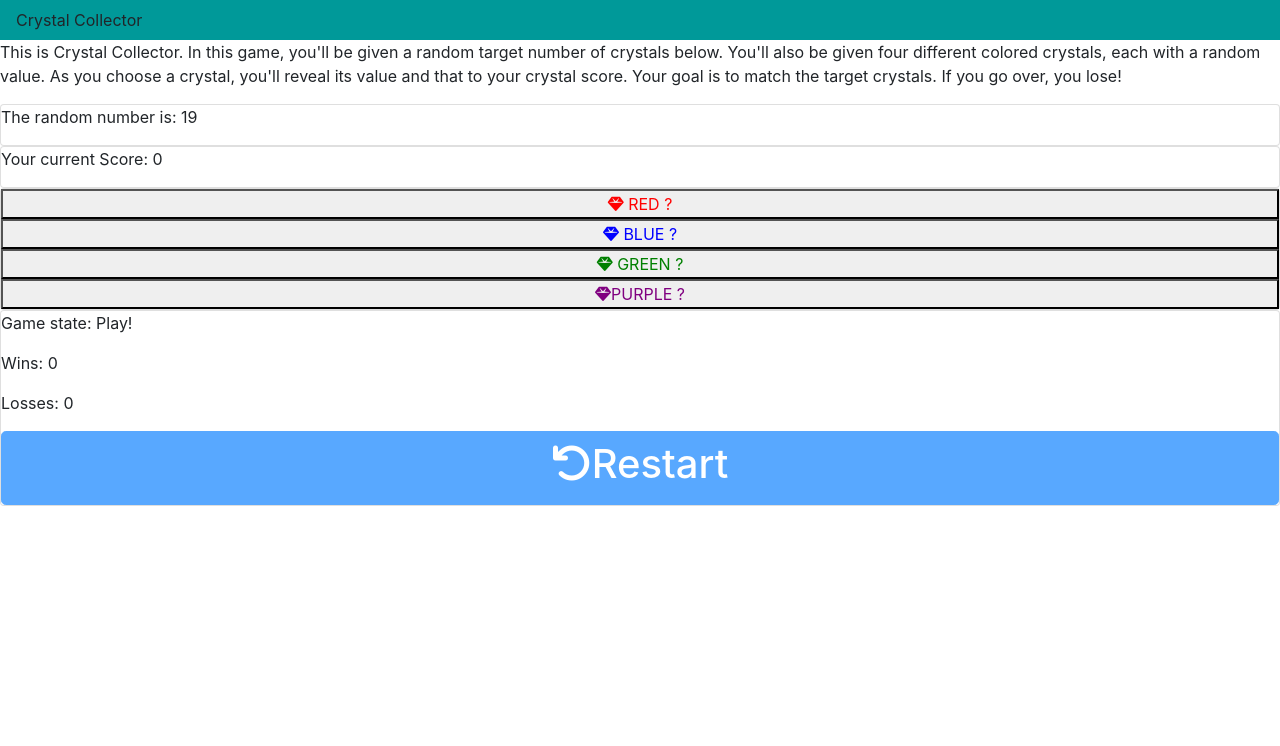
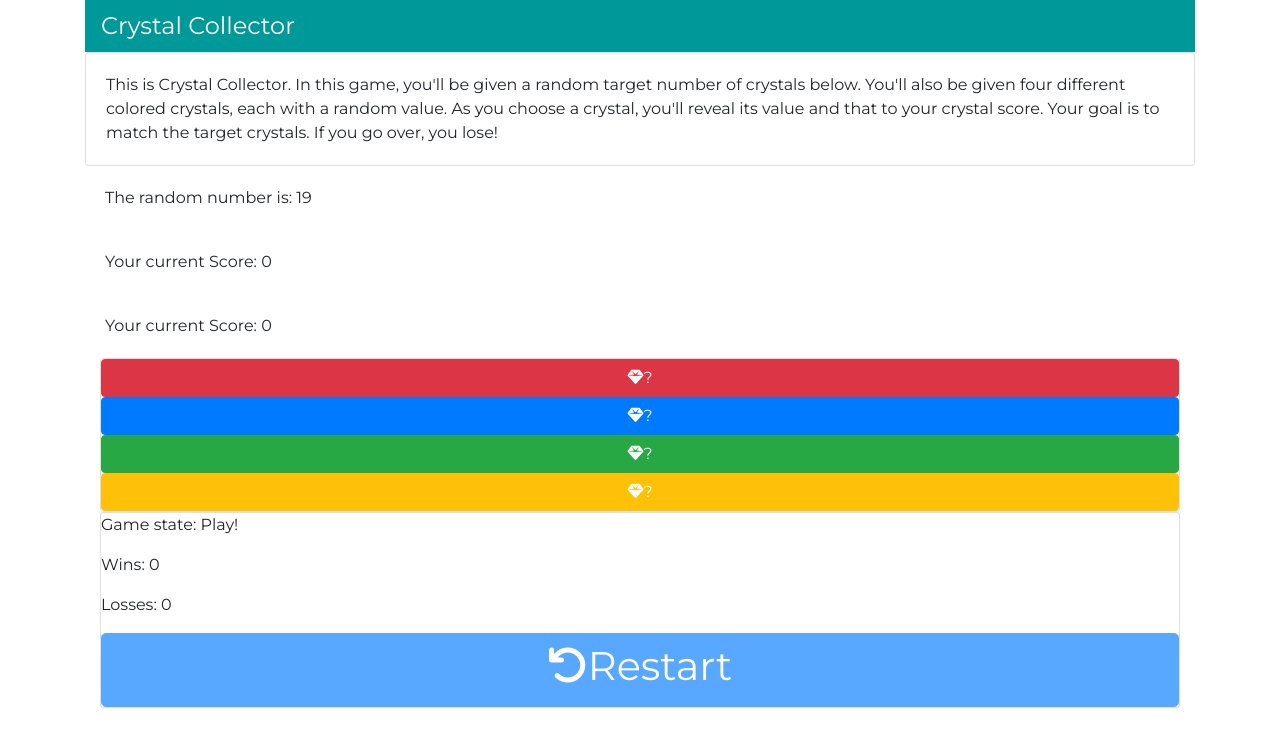
Before and after one commit to bajwals/Crystal-Collector, a plain HTML site: page crystalcollector.html in a window 1280 px wide. Drawn offline with nearby package versions, Linux system fonts and the light colour scheme.

Commit message:
Created assets
Seperated js logic and added personal styling

```diff
--- /dev/null
+++ b/assets/logic.js
@@ -0,0 +1,91 @@
+var randomNumber = 0;
+var userScore = 0;
+var red = 0;
+var blue = 0;
+var green = 0;
+var purple = 0;
+var wins = 0;
+var losses = 0;
+
+function generateRand(n){
+    var i = Math.floor(Math.random() * n);
+    return(i);
+};
+
+function startGame(){
+    randomNumber = 0;
+    userScore = 0;
+    red = generateRand(12);
+    blue = generateRand(12);
+    green = generateRand(12);
+    purple = generateRand(12);
+    randomNumber = generateRand(50);
+    $("#red-value").text("?");
+    $("#blue-value").text("?");
+    $("#green-value").text("?");
+    $("#purple-value").text("?");
+    $("#random-number").text(randomNumber);
+    $("#user-score").text(userScore);
+    $("#random-button").attr("disabled", "true")
+    $("#game-state").text("Play!");
+    console.log("The Gem Values are | Red: " + red  + " | Blue: " + blue + " | Green: " + green + " | Purple: " + purple);
+    console.log("The random number is: " + randomNumber);
+}
+
+function checkState() {
+    if (userScore == randomNumber) {
+        $("#game-state").text("You Win!");
+        wins++
+        $("#wins").text(wins);
+        $("#random-button").removeAttr("disabled")
+    } else if (userScore > randomNumber) {
+        $("#game-state").text("You Lose!");
+        losses++
+        $("#losses").text(losses);
+        $("#random-button").removeAttr("disabled")
+    };
+};
+
+$( document ).ready(function() {
+    startGame();
+});
+
+$("#red").on("click", function(){
+    console.log("The Red Gem is: " + red)
+    userScore = userScore + red;
+    console.log("The User Score is: " + userScore);
+    $("#user-score").text(userScore);
+    $("#red-value").text(red);
+    checkState();
+})
+
+$("#blue").on("click", function(){
+    console.log("The Blue Gem is: " + blue)
+    userScore = userScore + blue;
+    console.log("The User Score is: " + userScore);
+    $("#user-score").text(userScore);
+    $("#blue-value").text(blue);
+    checkState();
+})
+
+$("#green").on("click", function(){
+    console.log("The green Gem is: " + green)
+    userScore = userScore + green;
+    console.log("The User Score is: " + userScore);
+    $("#user-score").text(userScore);
+    $("#green-value").text(green);
+    checkState();
+})
+
+$("#purple").on("click", function(){
+    console.log("The purple Gem is: " + purple)
+    userScore = userScore + purple;
+    console.log("The User Score is: " + userScore);
+    $("#user-score").text(userScore);
+    $("#purple-value").text(purple);
+    checkState();
+});
+
+$("#random-button").on("click", function(){
+    startGame();
+})
--- /dev/null
+++ b/assets/styles.css
@@ -0,0 +1,13 @@
+body {
+    font-family: 'Montserrat', sans-serif;
+}
+
+.navbar {
+    font-size: 24px;
+    color: #ffffff;
+    text-align: center;
+}
+
+.btn {
+    display: inline;
+}
--- a/crystalcollector.html
+++ b/crystalcollector.html
@@ -3,138 +3,66 @@
 <head>
     <meta charset="UTF-8">
     <title>Crystal Collector</title>
+    <link href="https://fonts.googleapis.com/css?family=Montserrat&display=swap" rel="stylesheet">
     <link rel="stylesheet" href="https://stackpath.bootstrapcdn.com/bootstrap/4.3.1/css/bootstrap.min.css" integrity="sha384-ggOyR0iXCbMQv3Xipma34MD+dH/1fQ784/j6cY/iJTQUOhcWr7x9JvoRxT2MZw1T" crossorigin="anonymous">
+    <link rel="stylesheet" href="assets/styles.css">
 </head>
 <body>
-    <nav class="navbar navbar-light" style="background-color: #009999;">
+    <div class="container">
+        <div class="navbar navbar-light" style="background-color: #009999;">
             Crystal Collector
-    </nav>
-
-    <p> This is Crystal Collector. In this game, you'll be given a random target number of crystals below.
+        </div>
+        <div class="row">
+            <div class="col">
+                <div class="card">
+                    <div class="card-body">
+                        This is Crystal Collector. In this game, you'll be given a random target number of crystals below.
                         You'll also be given four different colored crystals, each with a random value. As you choose a crystal, you'll reveal
                         its value and that to your crystal score. Your goal is to match the target crystals. If you go over, you lose!
-
-    </p>
-
-    <div class ="card">
-        <p> The random number is: <span id="random-number"></span> </p>
+                    </div>
                 </div>
 
-    <div class ="card">
-        <p> Your current Score: <span id="user-score">0</span> </p>
+                <div class ="row">
+                    <div class="col">
+                        <div class="card-body">
+                            The random number is: <span id="random-number"></span>
+                        </div>
+                        <div class="card-body">
+                            Your current Score: <span id="user-score">0</span>
+                        </div>
+                        <div class="card-body">
+                            Your current Score: <span id="user-score">0</span>
+                        </div>
+                    </div>
+                </div>
+            </div>
+        </div>
     </div>
 
+    <div class="container">
+        <div class="col">
             <div class="card">
-        <button class="gem" id="red" style="color: red"><i class="fas fa-gem" style="color:red"></i> RED <span id="red-value"> ? </span> </button>
-        <button class="gem" id="blue" style="color: blue"><i class="fas fa-gem" style="color:blue"></i> BLUE <span id="blue-value"> ? </span> </button>
-        <button class="gem" id="green" style="color: green"><i class="fas fa-gem" style="color:green"></i> GREEN <span id="green-value"> ? </span> </button>
-        <button class="gem" id="purple" style="color: purple"><i class="fas fa-gem" style="color:purple"></i>PURPLE <span id="purple-value"> ? </span> </button>
+                <button class="btn btn-danger" id="red" style="color: #ffffff"> <i class="fas fa-gem" style="color:#ffffff"> </i><span id="red-value"> ? </span> </button>
+                <button class="btn btn-primary" id="blue" style="color: #ffffff"> <i class="fas fa-gem" style="color:#ffffff"> </i><span id="blue-value"> ? </span> </button>
+                <button class="btn btn-success" id="green" style="color: #ffffff"> <i class="fas fa-gem" style="color:#ffffff"> </i><span id="green-value"> ? </span> </button>
+                <button class="btn btn-warning" id="purple" style="color: #ffffff"> <i class="fas fa-gem" style="color:#ffffff"> </i><span id="purple-value"> ? </span> </button>
+            </div>
+        </div>
     </div>
 
-    <div class ="card">
+    <div class ="container">
+        <div class ="col">
+            <div class="card">
                 <p> Game state: <span id="game-state"></span> </p>
                 <p> Wins: <span id="wins">0</span> </p>
                 <p> Losses: <span id="losses">0</span> </p>
-        <button id="random-button" class="btn btn-primary btn-lg"><h1><span><i class="fas fa-undo"></i>Restart</span></h1></button>
+                <button id="random-button" class="btn btn-primary btn-lg"> <h1><span> <i class="fas fa-undo"> </i>Restart</span> </h1> </button>
+            </div>
+        </div>
     </div>
 
 <script src="https://kit.fontawesome.com/bf52dc0d0c.js" crossorigin="anonymous"></script>
 <script src="https://cdnjs.cloudflare.com/ajax/libs/jquery/3.2.1/jquery.min.js"></script>
-<script type="text/javascript">
-
-var randomNumber = 0;
-var userScore = 0;
-var red = 0;
-var blue = 0;
-var green = 0;
-var purple = 0;
-var wins = 0;
-var losses = 0;
-
-function generateRand(n){
-    var i = Math.floor(Math.random() * n);
-    return(i);
-};
-
-function startGame(){
-    randomNumber = 0;
-    userScore = 0;
-    red = generateRand(12);
-    blue = generateRand(12);
-    green = generateRand(12);
-    purple = generateRand(12);
-    randomNumber = generateRand(50);
-    $("#red-value").text("?");
-    $("#blue-value").text("?");
-    $("#green-value").text("?");
-    $("#purple-value").text("?");
-    $("#random-number").text(randomNumber);
-    $("#user-score").text(userScore);
-    $("#random-button").attr("disabled", "true")
-    $("#game-state").text("Play!");
-    console.log("The Gem Values are | Red: " + red  + " | Blue: " + blue + " | Green: " + green + " | Purple: " + purple);
-    console.log("The random number is: " + randomNumber);
-}
-
-function checkState() {
-    if (userScore == randomNumber) {
-        $("#game-state").text("You Win!");
-        wins++
-        $("#wins").text(wins);
-        $("#random-button").removeAttr("disabled")
-    } else if (userScore > randomNumber) {
-        $("#game-state").text("You Lose!");
-        losses++
-        $("#losses").text(losses);
-        $("#random-button").removeAttr("disabled")
-    };
-};
-
-$( document ).ready(function() {
-    startGame();
-});
-
-$("#red").on("click", function(){
-    console.log("The Red Gem is: " + red)
-    userScore = userScore + red;
-    console.log("The User Score is: " + userScore);
-    $("#user-score").text(userScore);
-    $("#red-value").text(red);
-    checkState();
-})
-
-$("#blue").on("click", function(){
-    console.log("The Blue Gem is: " + blue)
-    userScore = userScore + blue;
-    console.log("The User Score is: " + userScore);
-    $("#user-score").text(userScore);
-    $("#blue-value").text(blue);
-    checkState();
-})
-
-$("#green").on("click", function(){
-    console.log("The green Gem is: " + green)
-    userScore = userScore + green;
-    console.log("The User Score is: " + userScore);
-    $("#user-score").text(userScore);
-    $("#green-value").text(green);
-    checkState();
-})
-
-$("#purple").on("click", function(){
-    console.log("The purple Gem is: " + purple)
-    userScore = userScore + purple;
-    console.log("The User Score is: " + userScore);
-    $("#user-score").text(userScore);
-    $("#purple-value").text(purple);
-    checkState();
-});
-
-$("#random-button").on("click", function(){
-    startGame();
-})
-
-</script>
-
+<script type="text/javascript" src="/assets/logic.js"></script>
 </body>
 </html>
```
Lines whose indentation alone changed are shown as unchanged.
